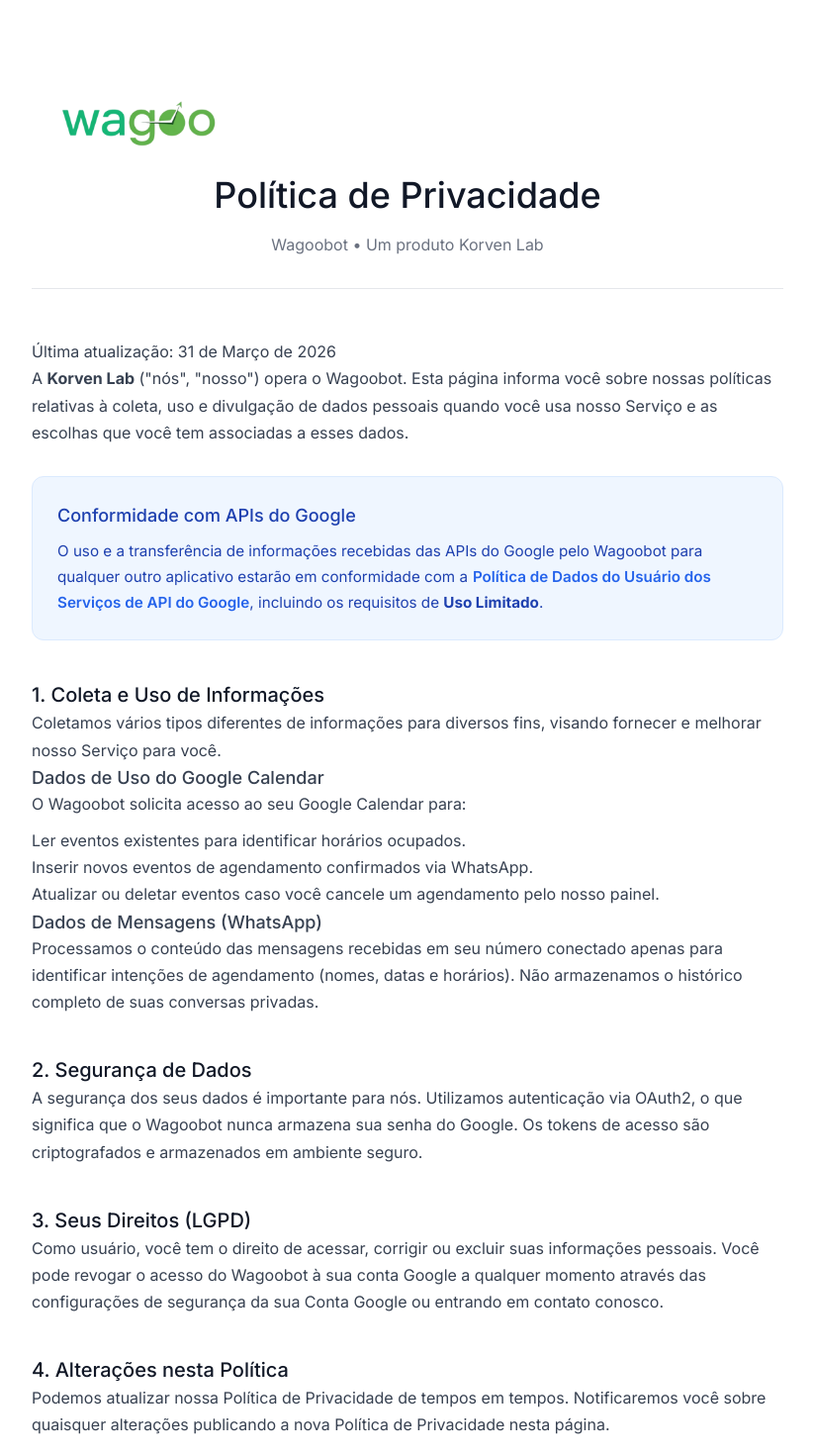
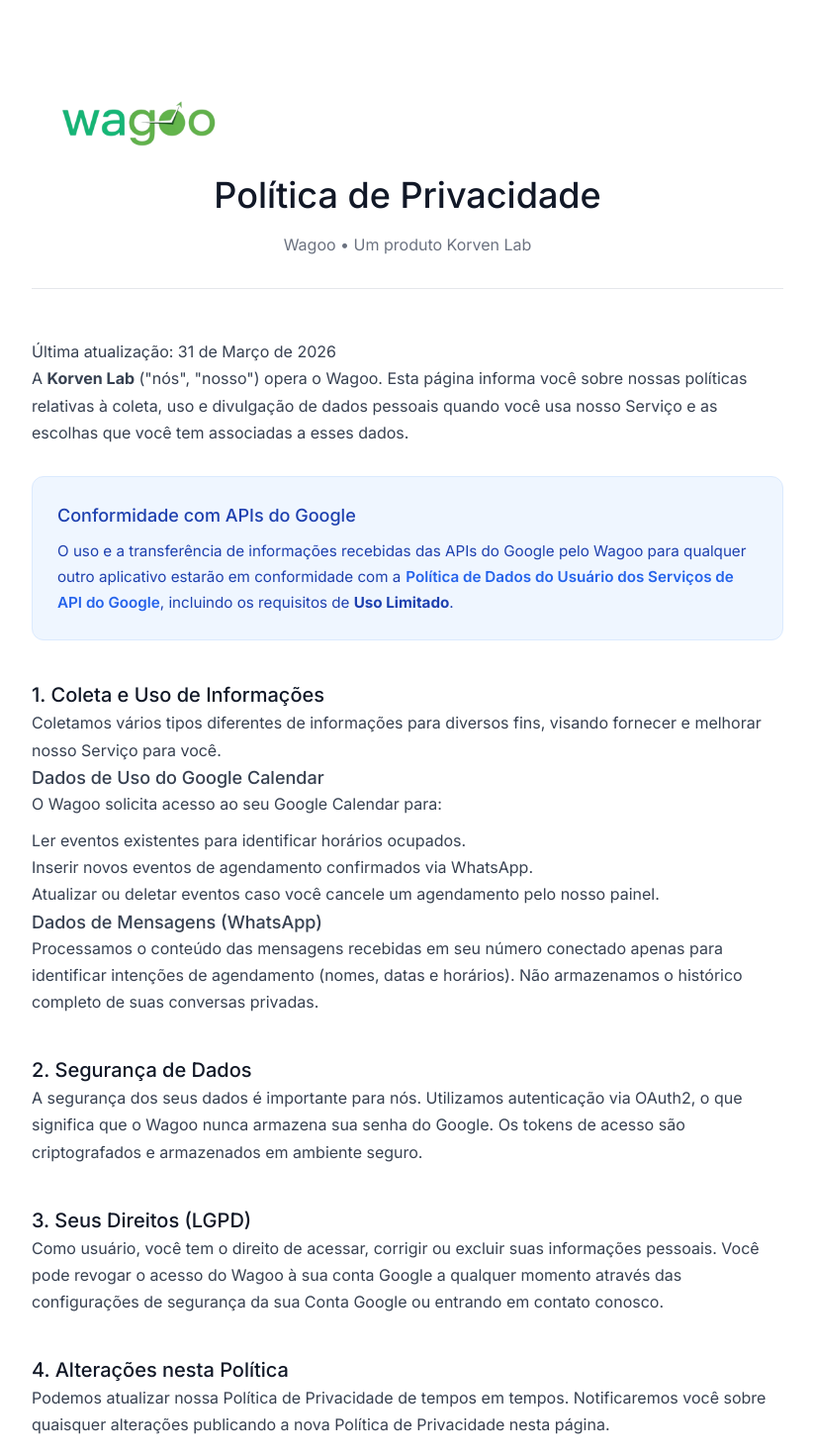
Before and after one commit to korvenlab/wag-frontend, a React (Vite) app: page /privacidade in a window 1280 px wide. Shown: the top 1470 px of the page at 99% size, without its empty margins (228-1051 px from the left). Built offline with nearby package versions, Linux system fonts and the light colour scheme; no server answers.

Commit message:
Update PrivacyPage.tsx

```diff
--- a/src/app/pages/PrivacyPage.tsx
+++ b/src/app/pages/PrivacyPage.tsx
@@ -13,17 +13,17 @@
       <header style={{ textAlign: 'center', marginBottom: '50px', borderBottom: '1px solid #e5e7eb', paddingBottom: '30px' }}>
         <img
           src="/logo.png"
-          alt="Logo Wagoobot"
+          alt="Logo Wagoo"
           style={{ height: '50px', marginBottom: '20px' }}
         />
         <h1 style={{ color: '#111827', fontSize: '2.25rem', margin: '0' }}>Política de Privacidade</h1>
-        <p style={{ color: '#6b7280', marginTop: '10px' }}>Wagoobot • Um produto Korven Lab</p>
+        <p style={{ color: '#6b7280', marginTop: '10px' }}>Wagoo • Um produto Korven Lab</p>
       </header>
 
       <section>
         <p>Última atualização: 31 de Março de 2026</p>
         <p>
-          A <strong>Korven Lab</strong> ("nós", "nosso") opera o Wagoobot. Esta página informa você sobre nossas políticas relativas à coleta, uso e divulgação de dados pessoais quando você usa nosso Serviço e as escolhas que você tem associadas a esses dados.
+          A <strong>Korven Lab</strong> ("nós", "nosso") opera o Wagoo. Esta página informa você sobre nossas políticas relativas à coleta, uso e divulgação de dados pessoais quando você usa nosso Serviço e as escolhas que você tem associadas a esses dados.
         </p>
 
         <div style={{
@@ -36,7 +36,7 @@
         }}>
           <h3 style={{ margin: '0 0 10px 0' }}>Conformidade com APIs do Google</h3>
           <p style={{ margin: '0', fontSize: '0.95rem' }}>
-            O uso e a transferência de informações recebidas das APIs do Google pelo Wagoobot para qualquer outro aplicativo estarão em conformidade com a
+            O uso e a transferência de informações recebidas das APIs do Google pelo Wagoo para qualquer outro aplicativo estarão em conformidade com a
             <a href="https://developers.google.com/terms/api-services-user-data-policy" target="_blank" rel="noopener noreferrer" style={{ color: '#2563eb', fontWeight: '600', marginLeft: '5px' }}>
               Política de Dados do Usuário dos Serviços de API do Google
             </a>, incluindo os requisitos de <strong>Uso Limitado</strong>.
@@ -48,7 +48,7 @@
 
         <h3>Dados de Uso do Google Calendar</h3>
         <p>
-          O Wagoobot solicita acesso ao seu Google Calendar para:
+          O Wagoo solicita acesso ao seu Google Calendar para:
           <ul style={{ marginTop: '10px' }}>
             <li>Ler eventos existentes para identificar horários ocupados.</li>
             <li>Inserir novos eventos de agendamento confirmados via WhatsApp.</li>
@@ -63,12 +63,12 @@
 
         <h2 style={{ color: '#111827', marginTop: '40px' }}>2. Segurança de Dados</h2>
         <p>
-          A segurança dos seus dados é importante para nós. Utilizamos autenticação via OAuth2, o que significa que o Wagoobot nunca armazena sua senha do Google. Os tokens de acesso são criptografados e armazenados em ambiente seguro.
+          A segurança dos seus dados é importante para nós. Utilizamos autenticação via OAuth2, o que significa que o Wagoo nunca armazena sua senha do Google. Os tokens de acesso são criptografados e armazenados em ambiente seguro.
         </p>
 
         <h2 style={{ color: '#111827', marginTop: '40px' }}>3. Seus Direitos (LGPD)</h2>
         <p>
-          Como usuário, você tem o direito de acessar, corrigir ou excluir suas informações pessoais. Você pode revogar o acesso do Wagoobot à sua conta Google a qualquer momento através das configurações de segurança da sua Conta Google ou entrando em contato conosco.
+          Como usuário, você tem o direito de acessar, corrigir ou excluir suas informações pessoais. Você pode revogar o acesso do Wagoo à sua conta Google a qualquer momento através das configurações de segurança da sua Conta Google ou entrando em contato conosco.
         </p>
 
         <h2 style={{ color: '#111827', marginTop: '40px' }}>4. Alterações nesta Política</h2>
```
